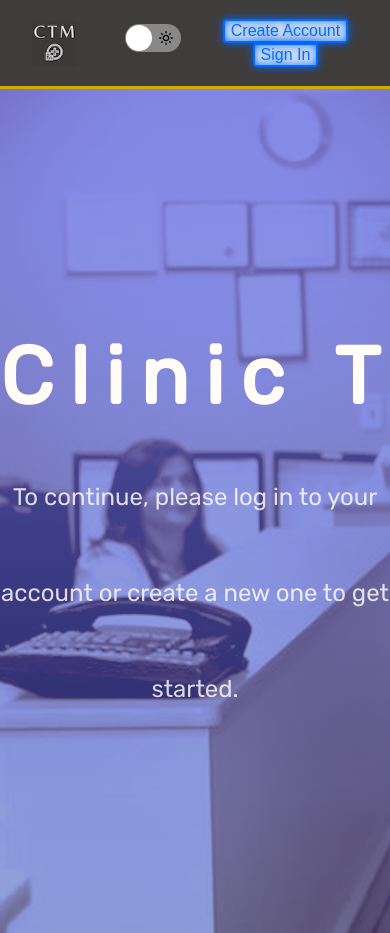
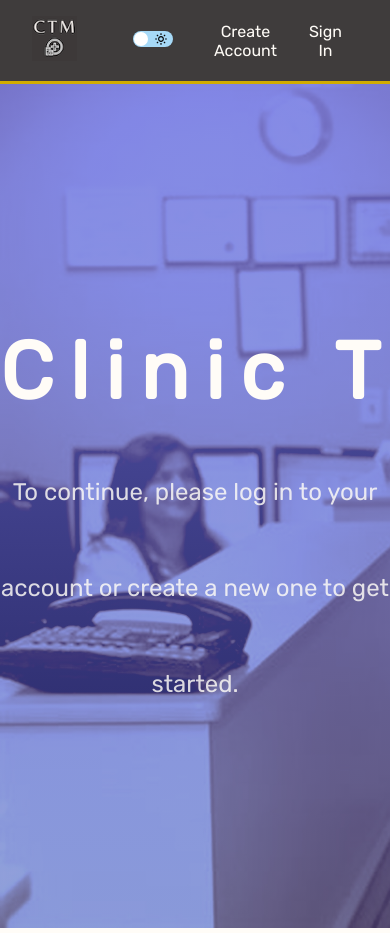
Before and after one commit to david-tech-ding/task-management-app, a React (Create React App) app: page / in a window 390 px wide. Built offline with nearby package versions, Linux system fonts and the light colour scheme; no server answers; a web font is replaced by a local one.

Commit message:
Add mobile friendly styling for Navbar and Dashboard, fix CreateTask assignTo option default

```diff
--- a/src/components/CreateTask.js
+++ b/src/components/CreateTask.js
@@ -15,7 +15,7 @@ const CreateTask = ({ user, users }) => {
       title: "",
       details: "",
       priorityLevel: "High",
-      assignTo: "",
+      assignTo: "default",
       assignedBy: "",
       dueDate: "",
       status: "Not started",
@@ -110,10 +110,15 @@ const CreateTask = ({ user, users }) => {
           className="create-task-form_select"
           id="assignTo"
           name="assignTo"
+          defaultValue="default"
           value={fields.assignTo}
           onChange={handleFieldChange}
           data-testid="assignTo"
         >
+          <>
+            <option value="default" disabled>
+              Choose an assignee
+            </option>
             {users.map((userData) => {
               return (
                 <option value={userData.id} key={userData.id}>
@@ -122,6 +127,7 @@ const CreateTask = ({ user, users }) => {
                 </option>
               );
             })}
+          </>
         </select>
         <button
           className="create-task-form_button"
--- a/src/components/NavBar.js
+++ b/src/components/NavBar.js
@@ -1,13 +1,18 @@
-import React from "react";
+import React, { useState } from "react";
 import ReactSwitch from "react-switch";
 import { Link, useNavigate } from "react-router-dom";
 import "../styles/navbar.css";
 import ctmLogo from "../images/ctmLogo.png";
-import { FaRegMoon } from "react-icons/fa";
+import { FaRegMoon, FaBars } from "react-icons/fa";
 import { BiSun } from "react-icons/bi";
 
 const NavBar = ({ user, onLogout, theme, toggleTheme }) => {
   const navigate = useNavigate();
+  const [menuOpen, setMenuOpen] = useState(false);
+
+  const handleMenuClick = () => {
+    setMenuOpen(!menuOpen);
+  };
 
   return (
     <>
@@ -43,14 +48,18 @@ const NavBar = ({ user, onLogout, theme, toggleTheme }) => {
             className="switch"
             onChange={toggleTheme}
             checked={theme === "dark"}
+            height={16}
+            width={40}
+            offColor="#a6d9f7"
+            onColor="#536390"
             checkedIcon={
               <div className="icon-container-moon">
-                <FaRegMoon size={16} />
+                <FaRegMoon size={14} />
               </div>
             }
             uncheckedIcon={
               <div className="icon-container-sun">
-                <BiSun size={16} />
+                <BiSun size={14} />
               </div>
             }
           />
@@ -72,6 +81,86 @@ const NavBar = ({ user, onLogout, theme, toggleTheme }) => {
           </div>
         )}
       </div>
+      <div className="mobile-navbar">
+        <div className="mobile-logo">
+          <img
+            src={ctmLogo}
+            alt="clinic-task-logo"
+            className="navbar-logo"
+            onClick={() => {
+              if (user.firstName) {
+                navigate("/");
+              } else {
+                navigate("/create-user");
+              }
+            }}
+          ></img>
+        </div>
+        <div className="switch-container">
+          <ReactSwitch
+            className="switch"
+            onChange={toggleTheme}
+            checked={theme === "dark"}
+            height={16}
+            width={40}
+            offColor="#a6d9f7"
+            onColor="#536390"
+            checkedIcon={
+              <div className="icon-container-moon">
+                <FaRegMoon size={14} />
+              </div>
+            }
+            uncheckedIcon={
+              <div className="icon-container-sun">
+                <BiSun size={14} />
+              </div>
+            }
+          />
+        </div>
+        <div className="mobile-nav-menu">
+          {user.id ? (
+            <div>
+              <FaBars
+                size={30}
+                color="fffcf7"
+                onClick={handleMenuClick}
+              ></FaBars>
+              {menuOpen ? (
+                <ul className="navbar-links">
+                  <li className="navbar-links-item">
+                    <Link className="navbar-links-item_text" to="/">
+                      Dashboard
+                    </Link>
+                  </li>
+                  <li className="navbar-links-item">
+                    <Link className="navbar-links-item_text" to="create-task">
+                      Create Task
+                    </Link>
+                  </li>
+                  <li className="navbar-links-item">
+                    <button
+                      className="signout-button"
+                      type="submit"
+                      onClick={onLogout}
+                    >
+                      Sign out
+                    </button>
+                  </li>
+                </ul>
+              ) : null}
+            </div>
+          ) : (
+            <div className="navbar-login">
+              <Link className="navbar-links-item_auth" to="create-account">
+                Create Account
+              </Link>
+              <Link className="navbar-links-item_auth" to="sign-in">
+                Sign In
+              </Link>
+            </div>
+          )}
+        </div>
+      </div>
     </>
   );
 };
--- a/src/styles/navbar.css
+++ b/src/styles/navbar.css
@@ -19,6 +19,10 @@
   background-color: #3f3c3c;
   border-bottom: 0.2em solid #d1ac00;
   font-family: Rubik;
+}
+
+.mobile-navbar {
+  display: none;
 }
 
 .navbar-title {
@@ -101,3 +105,70 @@
 
   box-shadow: inset 0 0 0.5em 0 var(--clr-blue), 0 0 0.5em 0 currentColor;
 }
+
+@media screen and (max-width: 768px) {
+  .navbar {
+    display: none;
+  }
+
+  .mobile-navbar {
+    display: grid;
+    grid-template-columns: 1fr 1fr 1fr;
+    width: 100vw;
+    background-color: #3f3c3c;
+    border-bottom: 0.2em solid #d1ac00;
+    font-family: Rubik;
+    align-items: center;
+  }
+
+  .switch-container {
+    margin: 0;
+  }
+
+  .mobile-nav-menu:hover {
+    cursor: pointer;
+  }
+
+  .mobile-nav-menu:active {
+    transform: scale(0.98);
+  }
+
+  .navbar-links {
+    display: flex;
+    flex-direction: column;
+    position: absolute;
+    top: 80px;
+    right: 0;
+    background-color: #3f3c3cbd;
+    width: 10em;
+    border-radius: 0.5em;
+    /* border: 0.2em solid #d1ac00; */
+  }
+
+  .navbar-links-item {
+    margin-bottom: 1em;
+  }
+
+  .signout-button {
+    cursor: pointer;
+    background-color: transparent;
+    color: #fffcf7;
+    padding: none;
+    font-size: 1rem;
+    cursor: pointer;
+    border: none;
+    text-shadow: none;
+    box-shadow: none;
+  }
+
+  .navbar-login {
+    display: flex;
+    justify-content: space-around;
+  }
+
+  .navbar-links-item_auth {
+    margin-right: 2em;
+    text-decoration: none;
+    color: #fffcf7;
+  }
+}
--- a/src/styles/taskcard.css
+++ b/src/styles/taskcard.css
@@ -174,3 +174,14 @@
   transform: scale(0.98);
   box-shadow: 1px 0.5px 0.5px rgba(60, 59, 59, 0.486);
 }
+
+@media screen and (max-width: 768px) {
+  .task-card {
+    border: 1px solid black;
+    border-radius: 5px;
+    max-width: fit-content;
+    padding: 15px 15px;
+    display: flex;
+    align-items: center;
+  }
+}
--- a/src/styles/taskcardpage.css
+++ b/src/styles/taskcardpage.css
@@ -1,11 +1,10 @@
-.task-card-content{
+.task-card-content {
   display: grid;
   margin-left: 150px;
   transition: margin-left 0.5s;
   margin-top: 30px;
-  grid-column-start: 2;
   grid-template-columns: repeat(auto-fill, minmax(200px, 1fr));
-  gap: 50px;
+  gap: 20px;
   max-width: 1440px;
 }
 
@@ -15,12 +14,29 @@
 
 .side-bar.expanded + .task-card-content {
   margin-left: 200px;
+  margin-right: -80px;
 }
 
-.side-bar{
+.side-bar {
   width: 150px;
 }
 
-.side-bar.collapsed{
+.side-bar.collapsed {
   width: 80px;
 }
+
+@media screen and (max-width: 768px) {
+  .task-card-content {
+    display: flex;
+    flex-direction: row;
+    flex-wrap: wrap;
+  }
+
+  .side-bar {
+    display: none;
+  }
+
+  .side-bar.collapsed + .task-card-content {
+    margin-left: 30px;
+  }
+}
--- a/src/styles/tasksummary.css
+++ b/src/styles/tasksummary.css
@@ -54,3 +54,31 @@
   margin: 10px;
   background-color: rgb(110, 213, 110);
 }
+
+@media screen and (max-width: 768px) {
+  .dashboard {
+    display: flex;
+    flex-direction: column;
+    align-items: center;
+    justify-content: center;
+  }
+
+  .task-summary {
+    display: flex;
+    flex-direction: column;
+    align-items: center;
+    justify-content: center;
+  }
+
+  .high-priority-summary {
+    width: 5em;
+  }
+
+  .medium-priority-summary {
+    width: 5em;
+  }
+
+  .low-priority-summary {
+    width: 5em;
+  }
+}
```
Lines whose indentation alone changed are shown as unchanged.
